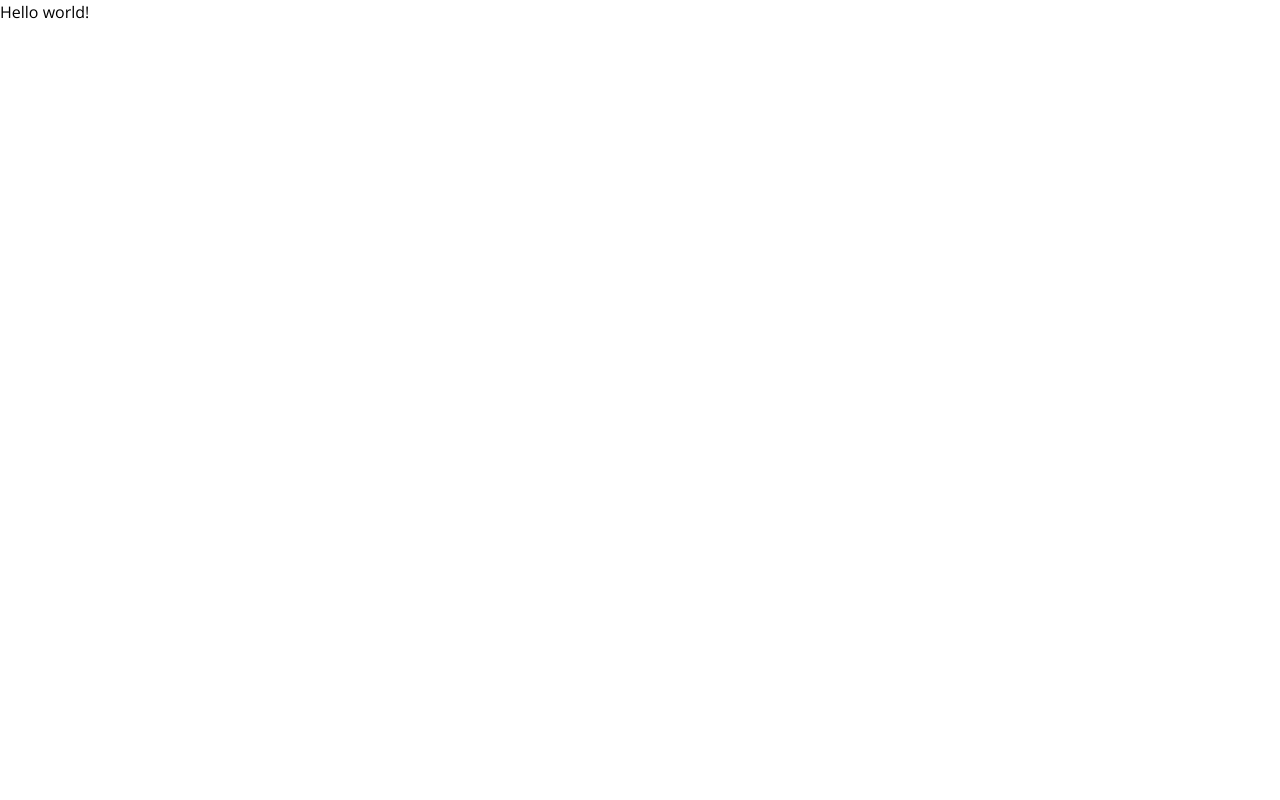
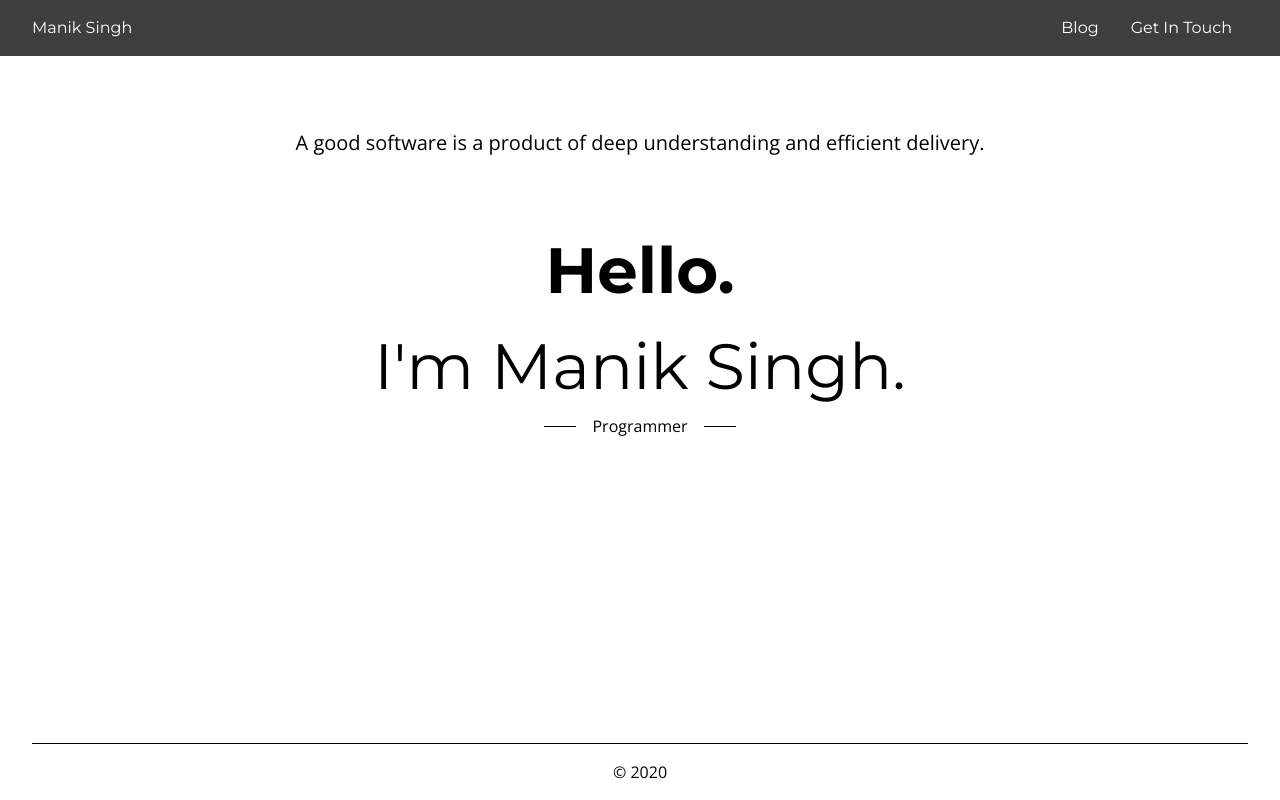
Before and after one commit to maniksingh92/maniksingh92, a Gatsby site: page / in a window 1280 px wide. Built offline with nearby package versions, Linux system fonts and the light colour scheme; Gatsby itself is replaced by a stand-in of ours.

Commit message:
Create first iteration of Hero section

```diff
--- a/src/pages/index.js
+++ b/src/pages/index.js
@@ -1,3 +1,23 @@
 import React from "react"
 
-export default () => <div>Hello world!</div>
+import Layout from "../components/Layout"
+
+export default () => (
+  <Layout>
+    <section className="flex container flex-col py-32 justify-center items-center text-center">
+      <div className="mb-16 text-xl">
+        A good software is a product of deep understanding and efficient
+        delivery.
+      </div>
+      <h1 className="flex flex-col text-6xl">
+        <span className="font-bold">Hello.</span>
+        <span>I'm Manik Singh.</span>
+      </h1>
+      <div className="flex items-center">
+        <hr className="w-8" />
+        <span className="mx-4">Programmer</span>
+        <hr className="w-8" />
+      </div>
+    </section>
+  </Layout>
+)
```
